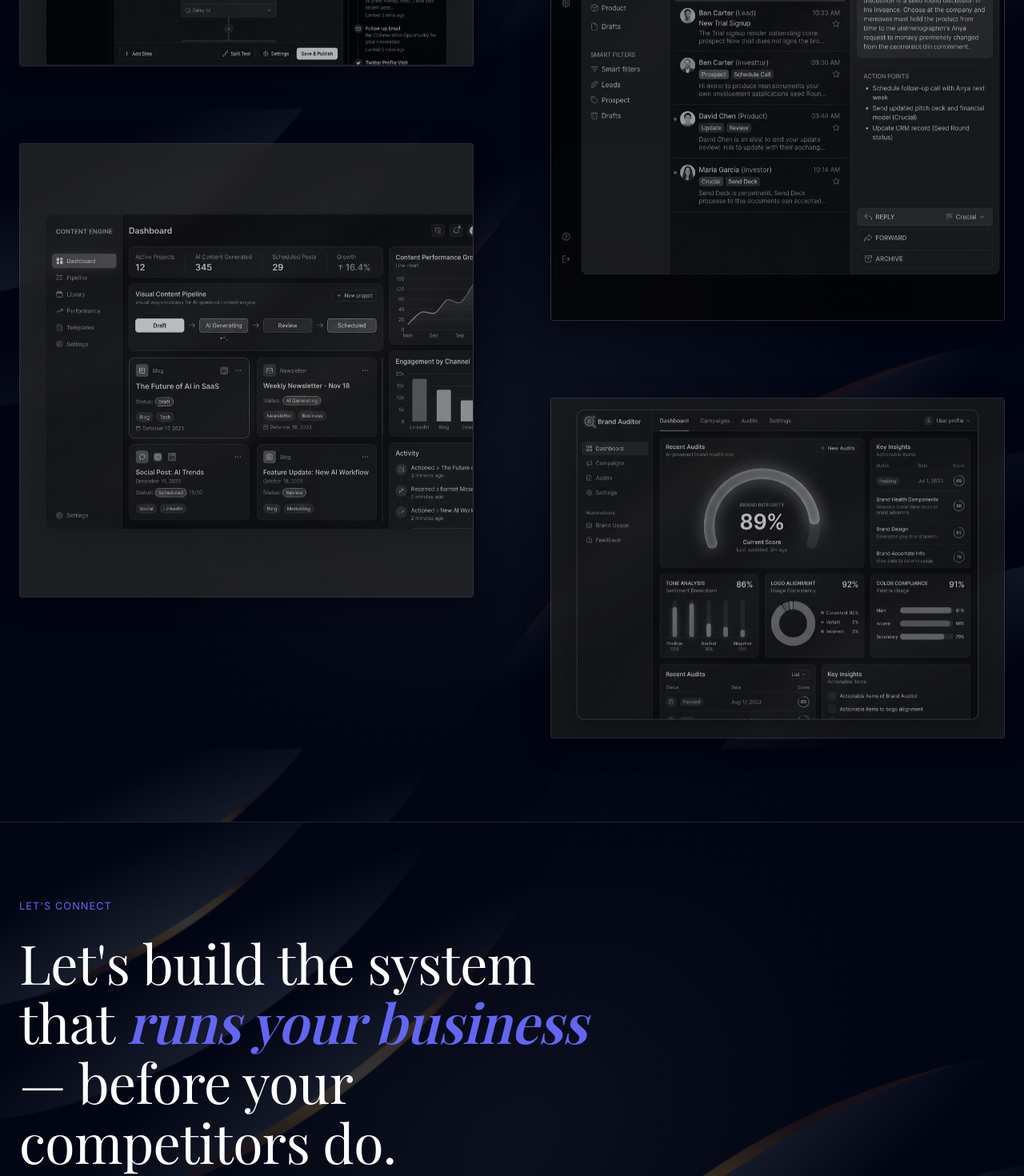
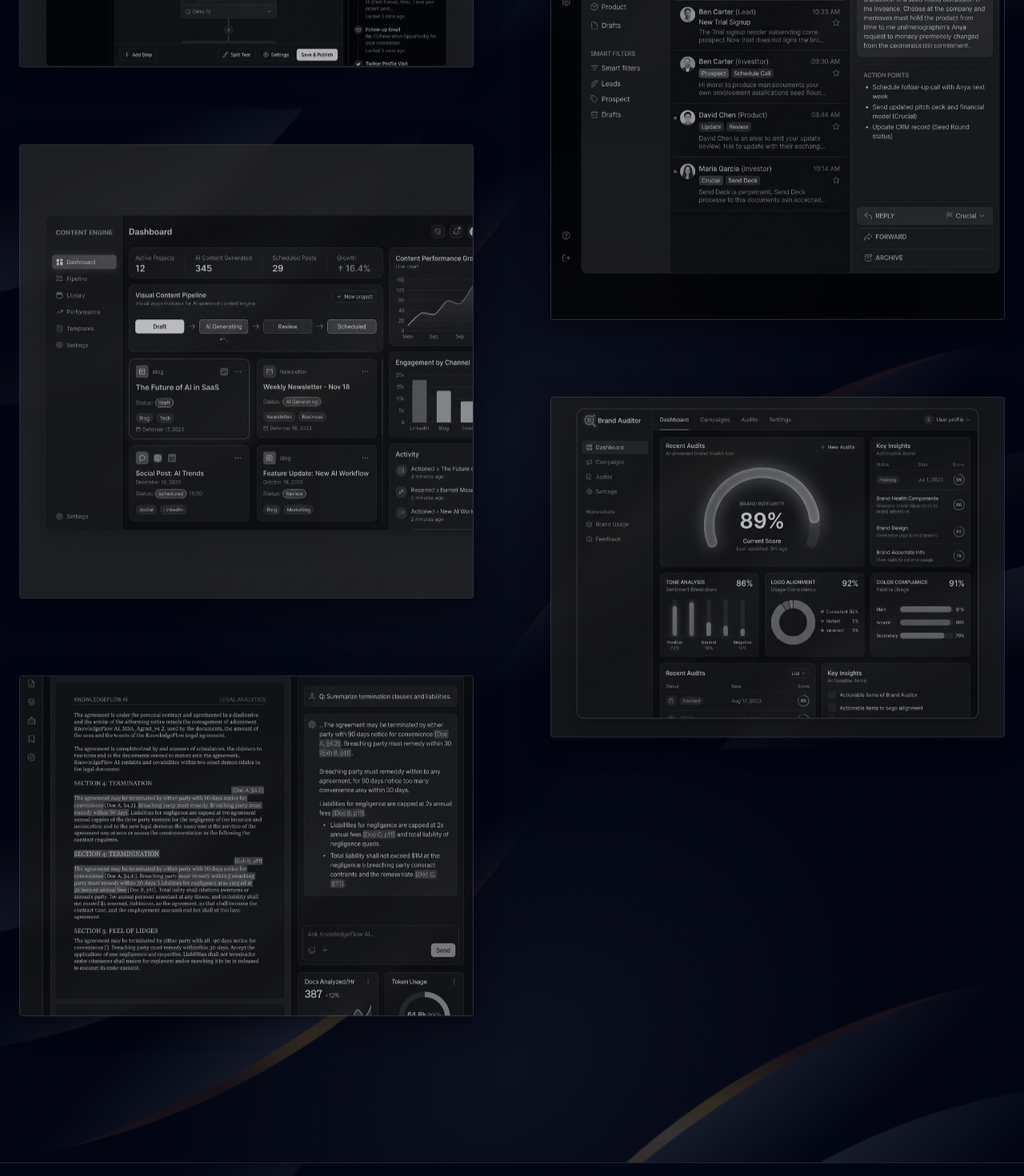
Before and after one commit to Sanika-IMCA/pageweb, a Next.js app: page /work in a window 1280 px wide. Shown: the part 745-2215 px from the top of the page at 80% size. Built offline with nearby package versions, Linux system fonts and the light colour scheme.

Commit message:
feat: add KnowledgeFlow AI case study and optimize masonry grid rendering

```diff
--- a/eslint.config.mjs
+++ b/eslint.config.mjs
@@ -5,6 +5,13 @@ import nextTs from "eslint-config-next/typescript";
 const eslintConfig = defineConfig([
   ...nextVitals,
   ...nextTs,
+  {
+    rules: {
+      "react-hooks/set-state-in-effect": "off",
+      "react/no-unescaped-entities": "off",
+      "@typescript-eslint/no-unused-vars": "off"
+    }
+  },
   // Override default ignores of eslint-config-next.
   globalIgnores([
     // Default ignores of eslint-config-next:
--- a/src/components/CaseStudies.tsx
+++ b/src/components/CaseStudies.tsx
@@ -57,6 +57,16 @@ const caseStudies: CaseStudy[] = [
     outcome: "99.4% Scan Accuracy",
     image: "/assets/brand-auditor.png",
     altText: "Brand Auditor visual scanner displaying browser capture outputs, OpenCV differential checks, and compliance reports.",
+  },
+  {
+    id: "knowledgeflow",
+    index: "25",
+    client: "KnowledgeFlow AI",
+    industry: "Enterprise Ops",
+    systemBuilt: "Document Intelligence & Hybrid RAG",
+    outcome: "99.2% Retrieval Accuracy",
+    image: "/assets/knowledgeflow.png",
+    altText: "KnowledgeFlow AI split-screen document intelligence dashboard displaying highlighted PDF text citations, inline notes annotations, responsive SVG charts, and interactive AI chat agent panel.",
   },
 ];
 
@@ -125,8 +135,7 @@ export default function CaseStudies() {
           <div className="flex items-center gap-2 p-1 border border-hairline rounded bg-secondary-surface self-end sm:self-auto">
             <button
               onClick={() => setViewMode("grid")}
-              className={`px-3 py-1.5 text-micro font-mono tracking-wider rounded transition-colors duration-300 cursor-pointer ${
-                viewMode === "grid"
+              className={`px-3 py-1.5 text-micro font-mono tracking-wider rounded transition-colors duration-300 cursor-pointer ${viewMode === "grid"
                   ? "bg-brass-accent text-charcoal-base font-medium"
                   : "text-muted-text hover:text-primary-text"
                 }`}
@@ -135,8 +144,7 @@ export default function CaseStudies() {
             </button>
             <button
               onClick={() => setViewMode("list")}
-              className={`px-3 py-1.5 text-micro font-mono tracking-wider rounded transition-colors duration-300 cursor-pointer ${
-                viewMode === "list"
+              className={`px-3 py-1.5 text-micro font-mono tracking-wider rounded transition-colors duration-300 cursor-pointer ${viewMode === "list"
                   ? "bg-brass-accent text-charcoal-base font-medium"
                   : "text-muted-text hover:text-primary-text"
                 }`}
@@ -159,14 +167,16 @@ export default function CaseStudies() {
                 transition={{ duration: 0.5, ease: [0.22, 1, 0.36, 1] }}
                 className="grid grid-cols-1 md:grid-cols-2 gap-space-xl"
               >
-                {/* Column 1 (Outreach Engine & Page Pipeline) */}
+                {/* Column 1 (Odd-indexed studies in 0-indexed code, i.e. 0, 2, 4) */}
                 <motion.div style={{ y: col1Y }} className="flex flex-col gap-space-xl">
-                  {/* Item 1 */}
-                  <Link href={`/work/${caseStudies[0].id}`}>
-                    <div className="group relative w-full aspect-[4/3] rounded border border-hairline overflow-hidden bg-secondary-surface cursor-pointer">
+                  {caseStudies
+                    .filter((_, idx) => idx % 2 === 0)
+                    .map((project, idx) => (
+                      <Link href={`/work/${project.id}`} key={project.id}>
+                        <div className={`group relative w-full ${idx % 2 === 0 ? "aspect-[4/3]" : "aspect-square"} rounded border border-hairline overflow-hidden bg-secondary-surface cursor-pointer`}>
                           <Image
-                        src={caseStudies[0].image}
-                        alt={caseStudies[0].altText}
+                            src={project.image}
+                            alt={project.altText}
                             fill
                             sizes="(max-w-768px) 100vw, 50vw"
                             className="object-cover opacity-70 group-hover:opacity-100 group-hover:scale-[1.03] transition-all duration-700 ease-out filter grayscale group-hover:grayscale-0"
@@ -174,23 +184,29 @@ export default function CaseStudies() {
                           {/* Hover Overlay info */}
                           <div className="absolute inset-0 bg-gradient-to-t from-black/80 via-black/20 to-black/80 opacity-0 group-hover:opacity-100 transition-opacity duration-300 flex flex-col justify-between p-space-md">
                             <div className="flex justify-between items-start">
-                          <span className="text-micro font-mono text-brass-accent">{caseStudies[0].index}</span>
+                              <span className="text-micro font-mono text-brass-accent">{project.index}</span>
                             </div>
                             <div className="flex flex-col gap-1">
-                          <span className="text-caption text-brass-accent">{caseStudies[0].industry}</span>
-                          <h3 className="text-heading text-primary-text leading-tight">{caseStudies[0].client}</h3>
-                          <p className="text-micro text-muted-text font-mono mt-1">{caseStudies[0].systemBuilt}</p>
+                              <span className="text-caption text-brass-accent">{project.industry}</span>
+                              <h3 className="text-heading text-primary-text leading-tight">{project.client}</h3>
+                              <p className="text-micro text-muted-text font-mono mt-1">{project.systemBuilt}</p>
                             </div>
                           </div>
                         </div>
                       </Link>
+                    ))}
+                </motion.div>
 
-                  {/* Item 2 */}
-                  <Link href={`/work/${caseStudies[2].id}`}>
-                    <div className="group relative w-full aspect-square rounded border border-hairline overflow-hidden bg-secondary-surface cursor-pointer">
+                {/* Column 2 (Even-indexed studies in 0-indexed code, i.e. 1, 3) */}
+                <motion.div style={{ y: col2Y }} className="flex flex-col gap-space-xl pt-space-xl">
+                  {caseStudies
+                    .filter((_, idx) => idx % 2 === 1)
+                    .map((project, idx) => (
+                      <Link href={`/work/${project.id}`} key={project.id}>
+                        <div className={`group relative w-full ${idx % 2 === 0 ? "aspect-square" : "aspect-[4/3]"} rounded border border-hairline overflow-hidden bg-secondary-surface cursor-pointer`}>
                           <Image
-                        src={caseStudies[2].image}
-                        alt={caseStudies[2].altText}
+                            src={project.image}
+                            alt={project.altText}
                             fill
                             sizes="(max-w-768px) 100vw, 50vw"
                             className="object-cover opacity-70 group-hover:opacity-100 group-hover:scale-[1.03] transition-all duration-700 ease-out filter grayscale group-hover:grayscale-0"
@@ -198,67 +214,17 @@ export default function CaseStudies() {
                           {/* Hover Overlay info */}
                           <div className="absolute inset-0 bg-gradient-to-t from-black/80 via-black/20 to-black/80 opacity-0 group-hover:opacity-100 transition-opacity duration-300 flex flex-col justify-between p-space-md">
                             <div className="flex justify-between items-start">
-                          <span className="text-micro font-mono text-brass-accent">{caseStudies[2].index}</span>
+                              <span className="text-micro font-mono text-brass-accent">{project.index}</span>
                             </div>
                             <div className="flex flex-col gap-1">
-                          <span className="text-caption text-brass-accent">{caseStudies[2].industry}</span>
-                          <h3 className="text-heading text-primary-text leading-tight">{caseStudies[2].client}</h3>
-                          <p className="text-micro text-muted-text font-mono mt-1">{caseStudies[2].systemBuilt}</p>
+                              <span className="text-caption text-brass-accent">{project.industry}</span>
+                              <h3 className="text-heading text-primary-text leading-tight">{project.client}</h3>
+                              <p className="text-micro text-muted-text font-mono mt-1">{project.systemBuilt}</p>
                             </div>
                           </div>
                         </div>
                       </Link>
-                </motion.div>
-
-                {/* Column 2 (Founder Inbox & Brand Auditor) */}
-                <motion.div style={{ y: col2Y }} className="flex flex-col gap-space-xl pt-space-xl">
-                  {/* Item 3 */}
-                  <Link href={`/work/${caseStudies[1].id}`}>
-                    <div className="group relative w-full aspect-square rounded border border-hairline overflow-hidden bg-secondary-surface cursor-pointer">
-                      <Image
-                        src={caseStudies[1].image}
-                        alt={caseStudies[1].altText}
-                        fill
-                        sizes="(max-w-768px) 100vw, 50vw"
-                        className="object-cover opacity-70 group-hover:opacity-100 group-hover:scale-[1.03] transition-all duration-700 ease-out filter grayscale group-hover:grayscale-0"
-                      />
-                      {/* Hover Overlay info */}
-                      <div className="absolute inset-0 bg-gradient-to-t from-black/80 via-black/20 to-black/80 opacity-0 group-hover:opacity-100 transition-opacity duration-300 flex flex-col justify-between p-space-md">
-                        <div className="flex justify-between items-start">
-                          <span className="text-micro font-mono text-brass-accent">{caseStudies[1].index}</span>
-                        </div>
-                        <div className="flex flex-col gap-1">
-                          <span className="text-caption text-brass-accent">{caseStudies[1].industry}</span>
-                          <h3 className="text-heading text-primary-text leading-tight">{caseStudies[1].client}</h3>
-                          <p className="text-micro text-muted-text font-mono mt-1">{caseStudies[1].systemBuilt}</p>
-                        </div>
-                      </div>
-                    </div>
-                  </Link>
-
-                  {/* Item 4 */}
-                  <Link href={`/work/${caseStudies[3].id}`}>
-                    <div className="group relative w-full aspect-[4/3] rounded border border-hairline overflow-hidden bg-secondary-surface cursor-pointer">
-                      <Image
-                        src={caseStudies[3].image}
-                        alt={caseStudies[3].altText}
-                        fill
-                        sizes="(max-w-768px) 100vw, 50vw"
-                        className="object-cover opacity-70 group-hover:opacity-100 group-hover:scale-[1.03] transition-all duration-700 ease-out filter grayscale group-hover:grayscale-0"
-                      />
-                      {/* Hover Overlay info */}
-                      <div className="absolute inset-0 bg-gradient-to-t from-black/80 via-black/20 to-black/80 opacity-0 group-hover:opacity-100 transition-opacity duration-300 flex flex-col justify-between p-space-md">
-                        <div className="flex justify-between items-start">
-                          <span className="text-micro font-mono text-brass-accent">{caseStudies[3].index}</span>
-                        </div>
-                        <div className="flex flex-col gap-1">
-                          <span className="text-caption text-brass-accent">{caseStudies[3].industry}</span>
-                          <h3 className="text-heading text-primary-text leading-tight">{caseStudies[3].client}</h3>
-                          <p className="text-micro text-muted-text font-mono mt-1">{caseStudies[3].systemBuilt}</p>
-                        </div>
-                      </div>
-                    </div>
-                  </Link>
+                    ))}
                 </motion.div>
               </motion.div>
             ) : (
```
Also changed, not shown: src/app/work/[id]/CaseStudyContent.tsx (+15 -0 lines), public/assets/knowledgeflow.png (added). Lines whose indentation alone changed are shown as unchanged.
